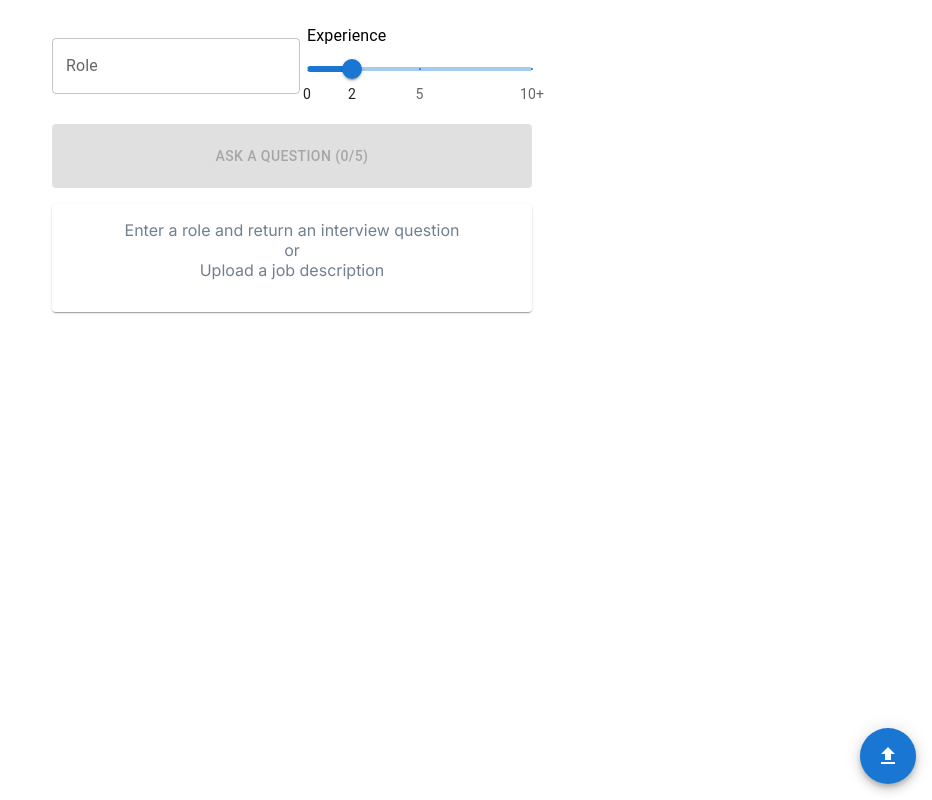
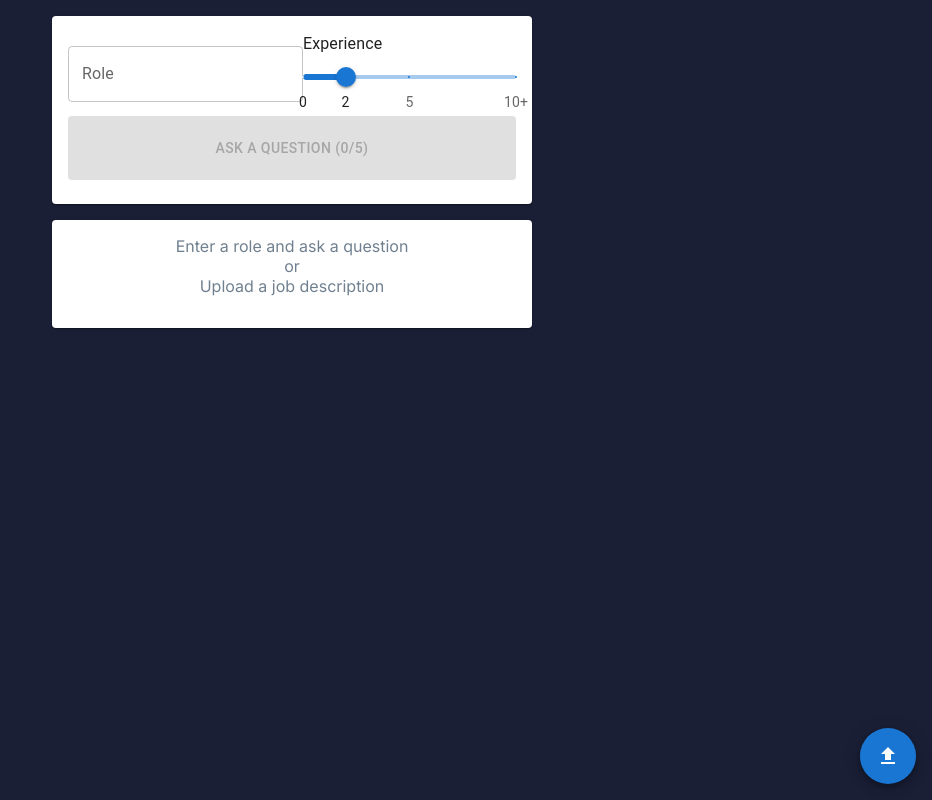
Before and after one commit to dougcpr/blueberry, a Next.js app: page / in a window 1280 px wide. Shown: the whole page, without its empty margins (348-1280 px from the left). Built offline with nearby package versions, Linux system fonts and the light colour scheme.

Commit message:
added dark theme and updated semantics for user directions at initial load

```diff
--- a/src/app/api/generate/route.ts
+++ b/src/app/api/generate/route.ts
@@ -9,7 +9,7 @@ export async function POST(req: Request) {
     model: "gpt-3.5-turbo",
     messages,
     temperature: 0,
-    max_tokens: 100,
+    max_tokens: 150,
     top_p: 1,
     frequency_penalty: 0.5,
     presence_penalty: 0,
--- a/src/app/components/interview/interviewCard.tsx
+++ b/src/app/components/interview/interviewCard.tsx
@@ -5,7 +5,7 @@ import InterviewQuestion from "@/app/components/interview/interviewQuestion";
 import SpeechRecognition, {useSpeechRecognition} from "react-speech-recognition";
 import GradingIcon from '@mui/icons-material/Grading';
 import RecordVoiceOverIcon from '@mui/icons-material/RecordVoiceOver';
-import {Button, CardActions, IconButton} from "@mui/material";
+import {CardActions, IconButton} from "@mui/material";
 import RestartAltIcon from '@mui/icons-material/RestartAlt';
 import CardContent from "@mui/material/CardContent";
 import {completeResponse} from "@/app/lib/shared/helper";
@@ -61,11 +61,10 @@ const InterviewCard: FC<InterviewCardProps> = ({interviewQuestion, setFeedback,
   }, [interviewQuestion, resetTranscript, setFeedback])
 
   function generateFeedbackPrompt() {
-    const feedbackContext = `Assume you are a hiring manager for the ${role}.`
+    const feedbackContext = `You are a hiring manager for the ${role}. Do not give any mention you are a language model.`
     let newMessage: Message = {
       role: Role.user,
-      content: `${feedbackContext} give me areas of improvement.  If there is anything positive, mention it.
-    The response the user gave is ${transcript}. Tell the interviewee if they pass or fail the question.`
+      content: `${feedbackContext} Mention something positive and negative in 4 sentences. The response the I gave is ${transcript}. Also tell me if I pass or fail the question.`
     }
     return [...conversation, newMessage]
   }
@@ -77,7 +76,7 @@ const InterviewCard: FC<InterviewCardProps> = ({interviewQuestion, setFeedback,
           <InterviewQuestion interviewQuestion={interviewQuestion}></InterviewQuestion>
           {!interviewQuestion &&
           <NoInterviewQuestionBlockText>
-              Enter a role and return an interview question <br/>or<br/> Upload a job description
+              Enter a role and ask a question <br/>or<br/> Upload a job description
           </NoInterviewQuestionBlockText>}
         </CardContent>
         <CardActions style={{justifyContent: "space-between", display: "flex"}}>
--- a/src/app/components/interview/interviewOptions.tsx
+++ b/src/app/components/interview/interviewOptions.tsx
@@ -8,6 +8,8 @@ import Box from '@mui/material/Box';
 import Slider from '@mui/material/Slider';
 import Typography from "@mui/material/Typography";
 import {Message, Role} from "@/app/api/models/openai";
+import Card from "@mui/material/Card";
+import CardContent from "@mui/material/CardContent";
 
 type InterviewOptionsProps = {
   setInterviewQuestion: any;
@@ -86,7 +88,8 @@ const InterviewOptions: FC<InterviewOptionsProps> = ({setInterviewQuestion, setC
     return newMessage
   }
   return (
-    <>
+    <Card>
+      <CardContent>
         <InterviewPrompt>
           <TextField
             style={{alignSelf: "center"}}
@@ -108,6 +111,7 @@ const InterviewOptions: FC<InterviewOptionsProps> = ({setInterviewQuestion, setC
           </Box>
         </InterviewPrompt>
         <LoadingButton
+          style={{width: "-webkit-fill-available"}}
           disabled={role === '' || conversation.length === 5}
           loading={loading}
           onClick={generateInterviewQuestion}
@@ -121,7 +125,8 @@ const InterviewOptions: FC<InterviewOptionsProps> = ({setInterviewQuestion, setC
         <Fab style={{position: "absolute", right: "1rem", bottom: "1rem"}} color="primary" aria-label="add">
           <FileUpload />
         </Fab>
-    </>
+      </CardContent>
+    </Card>
   )
 }
 
--- /dev/null
+++ b/src/app/lib/global-styles.ts
@@ -0,0 +1,43 @@
+import { createGlobalStyle } from 'styled-components';
+
+export const GlobalStyles = createGlobalStyle`
+  @import url('https://fonts.googleapis.com/css?family=Roboto:300,400,500&display=swap');
+  html {
+    font-family: 'Roboto', Helvetica, Arial, sans-serif;
+    font-size: 16px;
+    height: 100%;
+  }
+  body {
+    transition: background 0.3s ease;
+    padding: 0;
+    margin: 0;
+    background: ${({ theme }) => theme.body};
+    color: ${({ theme }) => theme.text};
+}
+`
+
+export const darkTheme = {
+  transition: 0.3,
+  body: '#1a1f36',
+  text: '#d5d5d5',
+  colors: {
+    black: '#000',
+    button_disabled: 'rgba(0, 0, 0, 0.26)',
+    button_disabled_bg: 'rgba(0, 0, 0, 0.12)',
+    button_height: '2.25rem',
+    default: '#d5d5d5',
+    defaultBackgroundColor: 'white',
+    disabled: '#f5f5f5',
+    disabled_NavBar_Item: '#8BB7F1',
+    fontFamily: 'Roboto, sans-serif',
+    green: '#55ad7a',
+    blue: '#1e5d88',
+    navBarFontColor: '#1a1f36',
+    input_border_hover: 'rgba(0,0,0,.87)',
+    red: '#FF1654',
+    grey: '#e0e0e0',
+    white: '#fff',
+    font_medium: '1rem',
+    width_medium: '12.5rem'
+  },
+};
--- a/src/app/page.tsx
+++ b/src/app/page.tsx
@@ -3,8 +3,9 @@ import 'regenerator-runtime/runtime'
 import React, {useEffect, useState} from "react";
 import InterviewOptions from "@/app/components/interview/interviewOptions";
 import InterviewCard from "@/app/components/interview/interviewCard";
-import styled from "styled-components";
+import styled, {ThemeProvider} from "styled-components";
 import FeedbackCard from "@/app/components/feedback/feedbackCard";
+import {darkTheme, GlobalStyles} from "@/app/lib/global-styles";
 
 
 const Main = styled.main`
@@ -37,6 +38,8 @@ function Home() {
   }
 
   return (
+    <ThemeProvider theme={darkTheme}>
+      <GlobalStyles />
       <Main>
         <InterviewOptions
           role={role}
@@ -53,6 +56,7 @@ function Home() {
         <FeedbackCard
           feedback={feedback} />
       </Main>
+    </ThemeProvider>
   )
 }
 
```
Lines whose indentation alone changed are shown as unchanged.
